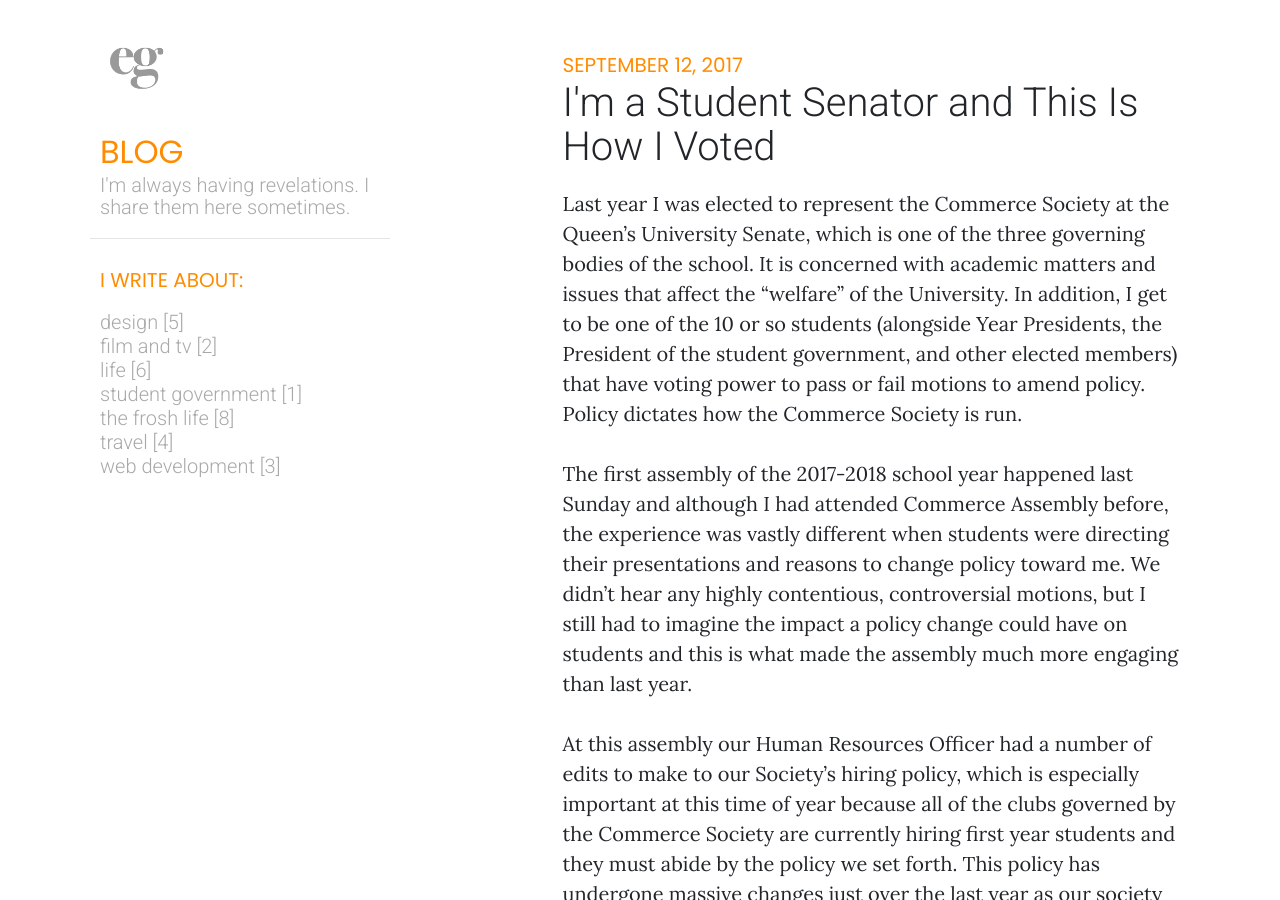
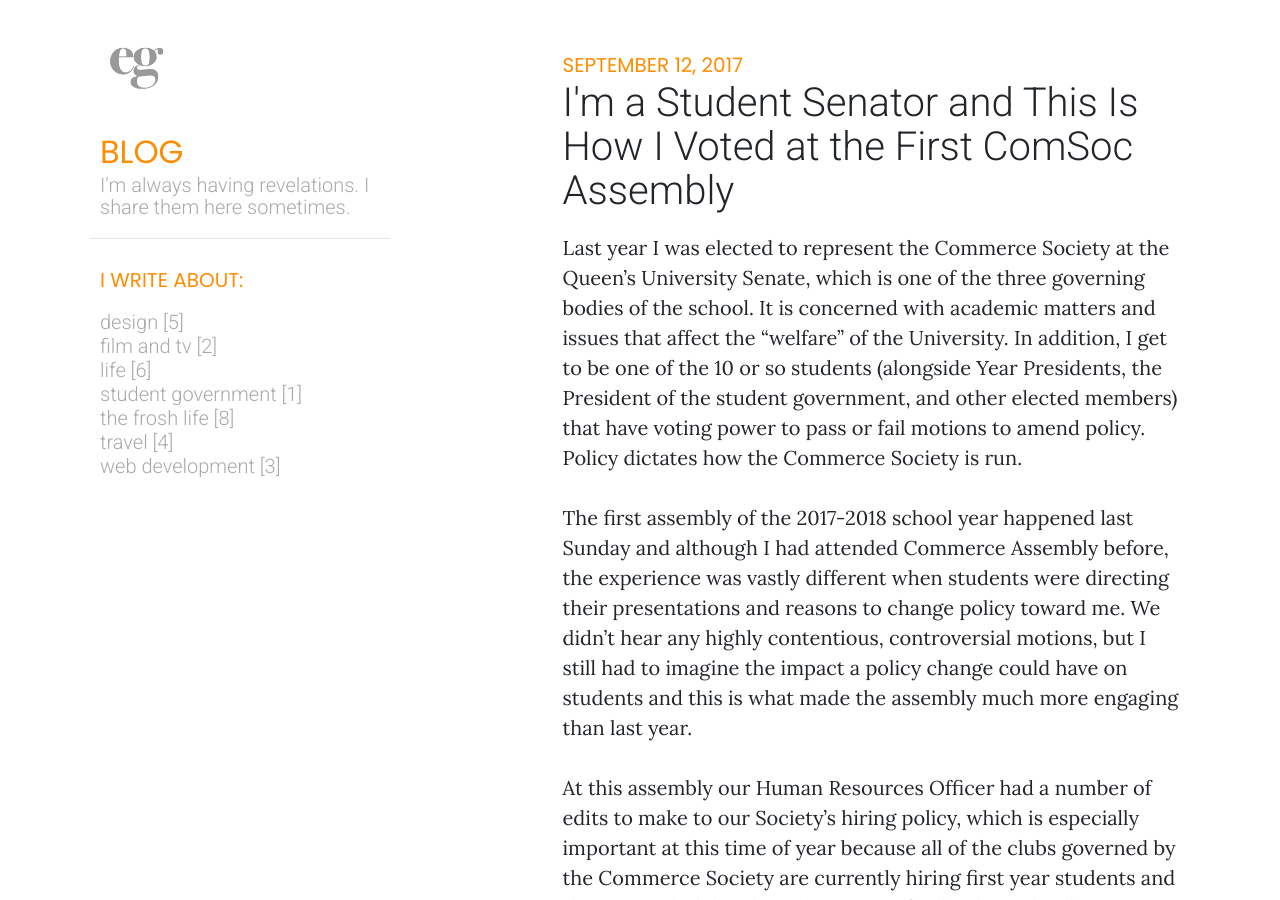
Before and after one commit to elaineg/blog, a Jekyll site: the page built from _posts/2017-09-12-first-voting-assembly.md, in a window 1280 px wide and 900 px high. Built offline with Jekyll 4.4.1, drawn with Linux system fonts in a browser that asks for light colours.

Commit message:
title edit

```diff
--- a/_posts/2017-09-12-first-voting-assembly.md
+++ b/_posts/2017-09-12-first-voting-assembly.md
@@ -1,6 +1,6 @@
 ---
 layout: post
-title: "I'm a Student Senator and This Is How I Voted"
+title: "I'm a Student Senator and This Is How I Voted at the First ComSoc Assembly"
 date: 2017-09-12
 tags: [student government]
 ---
```
